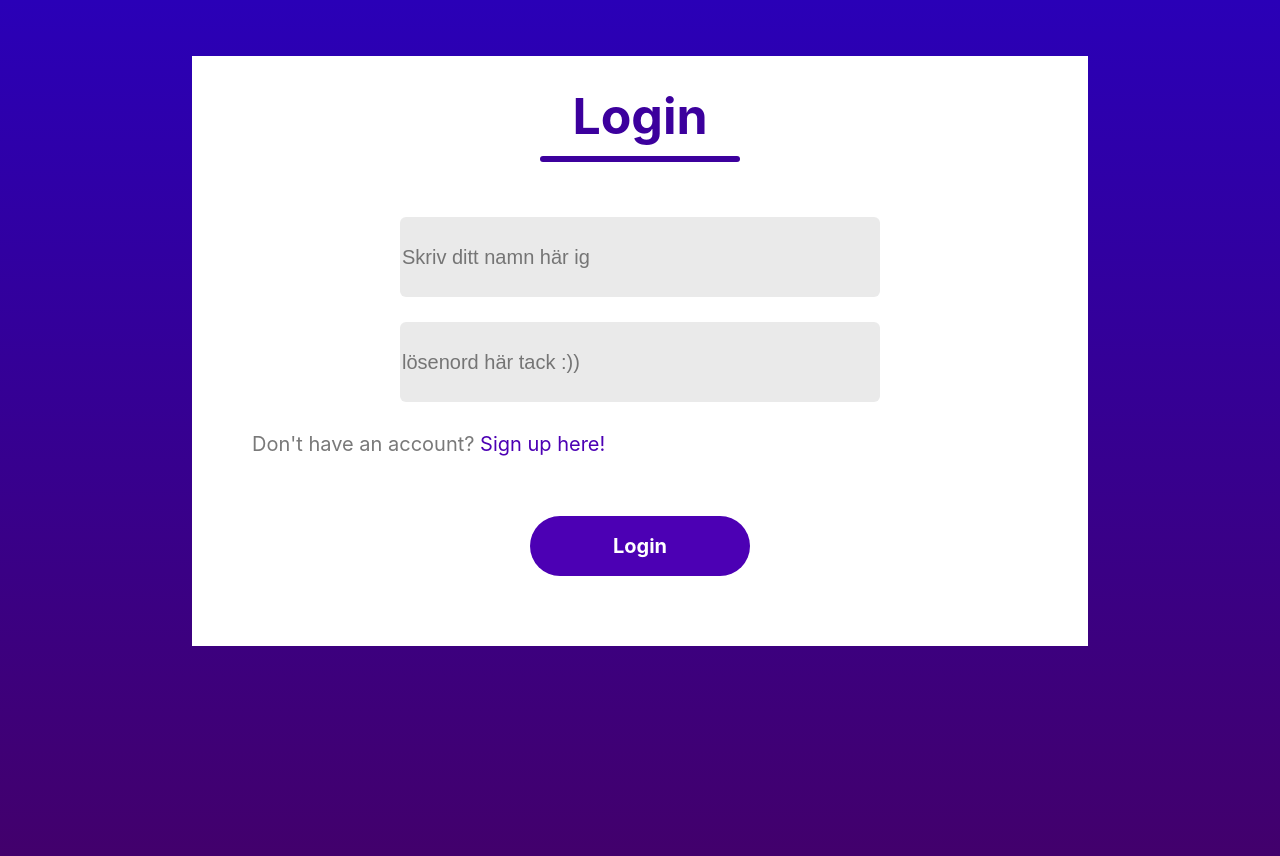
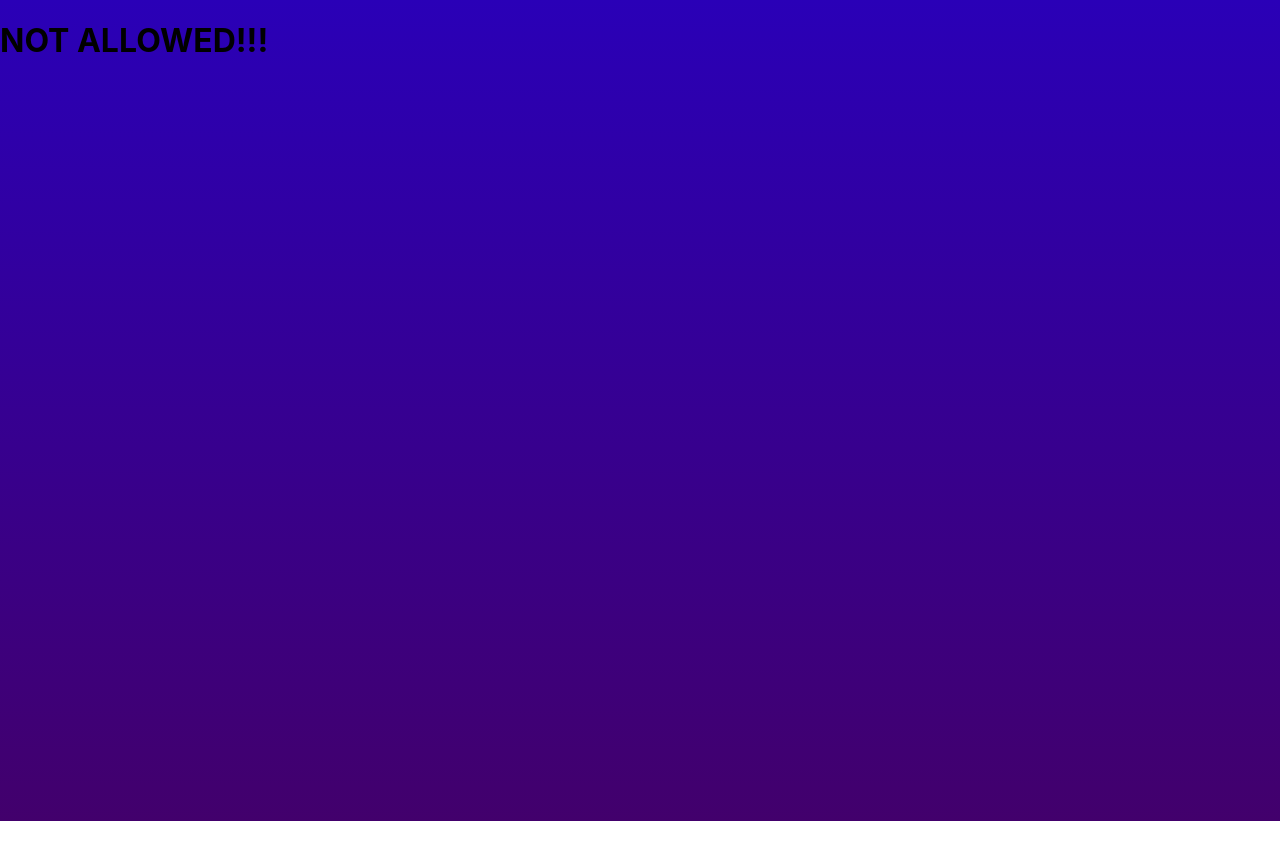
Before and after one commit to graysocdem/tdp013_projekt, a React (Create React App) app in the folder Projekt/frontend/: page /homepage in a window 1280 px wide. After the commit the page ends 821 px from the top, so only its background shows below. Built offline with nearby package versions, Linux system fonts and the light colour scheme.

Commit message:
Elon Muck's Homepage

```diff
--- a/Projekt/frontend/src/App.js
+++ b/Projekt/frontend/src/App.js
@@ -26,13 +26,17 @@ function App() {
       {isLoggedIn ?
         // <Navbar />
         <Routes>
+          <Route path="/" element={<Login />} />
           <Route path="/homepage" element={<Homepage />} />
           <Route path="/friends" element={<Friendlist />} />
           <Route path="/search" element={<Search />} />
           {/* <Friendpage /> */}
         </Routes>
-      :
-        <Login />
+        :
+        <Routes>
+          <Route path="/" element={<Login />} />
+          <Route path="/homepage" element={<Homepage />} />
+        </Routes>
       }
 
     </div>
--- a/Projekt/frontend/src/Components/Homepage/Homepage.jsx
+++ b/Projekt/frontend/src/Components/Homepage/Homepage.jsx
@@ -4,12 +4,23 @@ import Navbar from "../Navigation/Navbar"
 
 const Homepage = () => {
 
+    const user = localStorage.getItem("user")
+
+    if (user === null) {
+        return (
+            <div>
+                <h1> NOT ALLOWED!!! </h1>
+            </div>
+        )
+    }
+    else {
+
         return (
 
             <div className='container'>
                 <Navbar />
                 <div className='header'>
-                <div className='text'>Homepage</div>
+                    <div className='text'>{user}'s homepage</div>
                     <div className='underline'></div>
                 </div>
                 <div className='inputs'>
@@ -23,5 +34,6 @@ const Homepage = () => {
             </div>
         )
     }
+}
 
 export default Homepage
--- a/Projekt/frontend/src/Components/Login/Login.jsx
+++ b/Projekt/frontend/src/Components/Login/Login.jsx
@@ -1,5 +1,5 @@
 import React, { useState, useRef } from 'react'
-import { useNavigate } from 'react-router-dom';
+import { useNavigate, redirect } from 'react-router-dom';
 import bcrypt from 'bcryptjs'
 
 import './Login.css'
@@ -80,7 +80,7 @@ const Login = () => {
                 }
                 if (result) {
                     localStorage.setItem("user", username)
-                    navigate("homepage")
+                    navigate("/homepage")
                 }
                 else {
                     console.log("fail")
--- a/Projekt/frontend/src/Components/Navigation/Navbar.jsx
+++ b/Projekt/frontend/src/Components/Navigation/Navbar.jsx
@@ -5,7 +5,6 @@ import './Navbar.css';
 import { Link } from "react-router-dom"
 
 function Navbar() {
-    const navigate = useNavigate()
 
     function handleLogout() {
         localStorage.clear()
```
Lines whose indentation alone changed are shown as unchanged.
